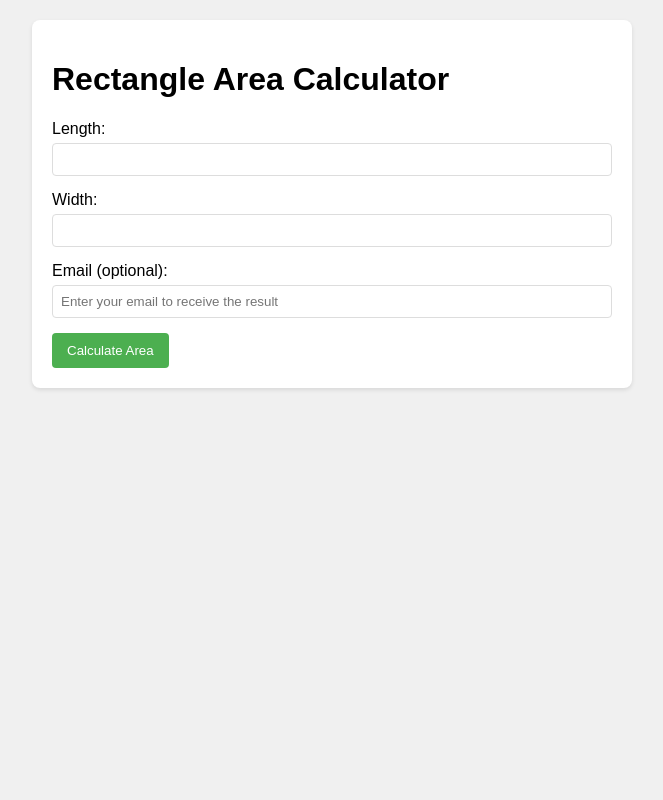
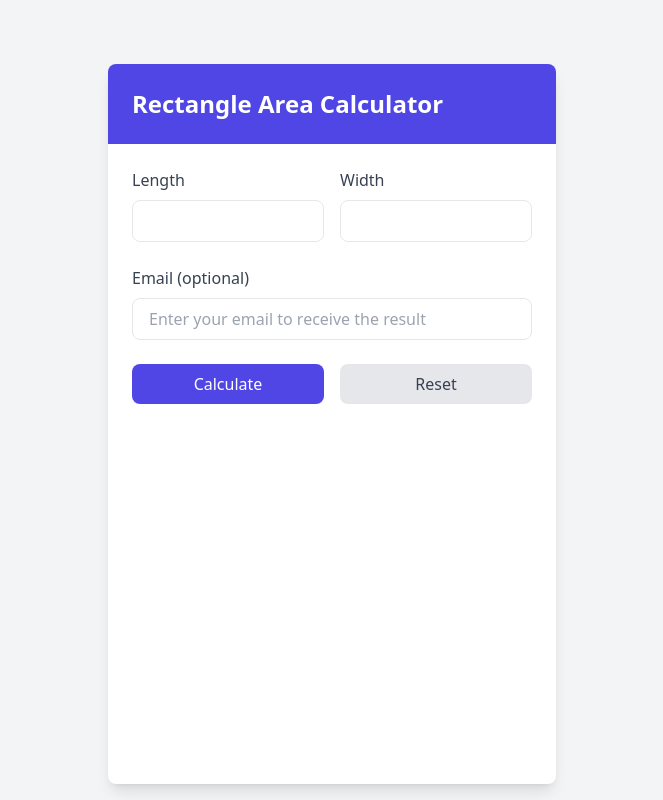
Before and after one commit to joshuawinningham/rectangle-area-calculator, a Flask app: page / in a window 1280 px wide. Shown: the whole page, without its empty margins (308-971 px from the left). Run offline with Flask 3, Linux system fonts and the light colour scheme; some libraries are stand-ins or nearby versions.

Commit message:
Update index.html template

```diff
--- a/templates/index.html
+++ b/templates/index.html
@@ -6,111 +6,124 @@
   <meta name="viewport"
     content="width=device-width, initial-scale=1.0">
   <title>Rectangle Area Calculator</title>
-  <style>
-    body {
-      font-family: Arial, sans-serif;
-      max-width: 600px;
-      margin: 0 auto;
-      padding: 20px;
-      background-color: #f0f0f0;
-    }
-
-    .calculator {
-      background-color: white;
-      padding: 20px;
-      border-radius: 8px;
-      box-shadow: 0 2px 4px rgba(0, 0, 0, 0.1);
-    }
-
-    .form-group {
-      margin-bottom: 15px;
-    }
-
-    label {
-      display: block;
-      margin-bottom: 5px;
-    }
-
-    input[type="number"],
-    input[type="email"] {
-      width: 100%;
-      padding: 8px;
-      border: 1px solid #ddd;
-      border-radius: 4px;
-      box-sizing: border-box;
-    }
-
-    button {
-      background-color: #4CAF50;
-      color: white;
-      padding: 10px 15px;
-      border: none;
-      border-radius: 4px;
-      cursor: pointer;
-    }
-
-    button:hover {
-      background-color: #45a049;
-    }
-
-    .result {
-      margin-top: 20px;
-      padding: 15px;
-      background-color: #e8f5e9;
-      border-radius: 4px;
-    }
-
-    canvas {
-      margin-top: 20px;
-      border: 1px solid #ddd;
-      background-color: white;
-      display: block;
-      margin-left: auto;
-      margin-right: auto;
-    }
-  </style>
+  <script src="https://cdn.tailwindcss.com"></script>
 </head>
 
-<body>
-  <div class="calculator">
-    <h1>Rectangle Area Calculator</h1>
-    <form method="POST">
-      <div class="form-group">
-        <label for="length">Length:</label>
+<body
+  class="bg-gray-100 min-h-screen flex justify-center p-4 pt-16">
+  <div
+    class="bg-white rounded-lg shadow-lg w-full max-w-md overflow-hidden">
+    <!-- Header -->
+    <div class="bg-indigo-600 text-white p-6">
+      <h1 class="text-2xl font-semibold">Rectangle Area
+        Calculator</h1>
+    </div>
+
+    <!-- Calculator Form -->
+    <div class="p-6">
+      <form method="POST" id="calculatorForm"
+        class="space-y-6">
+        <div class="grid grid-cols-2 gap-4">
+          <!-- Length Input -->
+          <div>
+            <label for="length"
+              class="block text-gray-700 font-medium mb-2">Length</label>
             <input type="number" id="length" name="length"
-          step="any" required>
+              step="any" required
+              class="w-full px-4 py-2 border rounded-lg focus:ring-2 focus:ring-indigo-500 focus:border-indigo-500">
           </div>
-      <div class="form-group">
-        <label for="width">Width:</label>
+          <!-- Width Input -->
+          <div>
+            <label for="width"
+              class="block text-gray-700 font-medium mb-2">Width</label>
             <input type="number" id="width" name="width"
-          step="any" required>
+              step="any" required
+              class="w-full px-4 py-2 border rounded-lg focus:ring-2 focus:ring-indigo-500 focus:border-indigo-500">
           </div>
-      <div class="form-group">
-        <label for="email">Email (optional):</label>
+        </div>
+
+        <!-- Email Input -->
+        <div>
+          <label for="email"
+            class="block text-gray-700 font-medium mb-2">Email
+            (optional)</label>
           <input type="email" id="email" name="email"
-          placeholder="Enter your email to receive the result">
+            placeholder="Enter your email to receive the result"
+            class="w-full px-4 py-2 border rounded-lg focus:ring-2 focus:ring-indigo-500 focus:border-indigo-500">
         </div>
-      <button type="submit">Calculate Area</button>
+
+        <!-- Buttons -->
+        <div class="grid grid-cols-2 gap-4">
+          <button type="submit"
+            class="w-full bg-indigo-600 text-white py-2 px-4 rounded-lg hover:bg-indigo-700 focus:outline-none focus:ring-2 focus:ring-indigo-500 focus:ring-offset-2">
+            Calculate
+          </button>
+          <button type="button" id="resetButton"
+            class="w-full bg-gray-200 text-gray-700 py-2 px-4 rounded-lg hover:bg-gray-300 focus:outline-none focus:ring-2 focus:ring-gray-500 focus:ring-offset-2">
+            Reset
+          </button>
+        </div>
       </form>
 
       {% if email_sent %}
-    <div class="result">
+      <div id="emailNotification"
+        class="mt-6 p-4 bg-green-100 text-green-700 rounded-lg">
         <p>Result has been sent to your email!</p>
       </div>
       {% endif %}
 
       {% if area is not none %}
-    <div class="result">
-      <h2>Result:</h2>
-      <p>With length {{ length }} and width {{ width }}</p>
+      <div id="results" class="mt-6 space-y-4">
+        <div
+          class="p-4 bg-green-100 text-green-700 rounded-lg">
+          <h2 class="font-semibold mb-2">Result:</h2>
+          <p>With length {{ length }} and width {{ width }}
+          </p>
           <p>The area of the rectangle is: {{ area }} square
             units</p>
-      <canvas id="rectangleCanvas" width="400"
-        height="300"></canvas>
         </div>
+
+        <!-- Visual Representation -->
+        <div class="mt-4">
+          <h3 class="text-gray-700 font-medium mb-2">Visual
+            Representation:</h3>
+          <canvas id="rectangleCanvas"
+            class="w-full border rounded-lg bg-white"></canvas>
+        </div>
+      </div>
+
       <script>
+        // Handle reset button click
+        document.getElementById('resetButton').addEventListener('click', function () {
+          // Reset form inputs
+          document.getElementById('calculatorForm').reset();
+
+          // Hide results if they exist
+          const results = document.getElementById('results');
+          if (results) {
+            results.style.display = 'none';
+          }
+
+          // Hide email notification if it exists
+          const emailNotification = document.getElementById('emailNotification');
+          if (emailNotification) {
+            emailNotification.style.display = 'none';
+          }
+
+          // Clear canvas if it exists
+          const canvas = document.getElementById('rectangleCanvas');
+          if (canvas) {
+            const ctx = canvas.getContext('2d');
+            ctx.clearRect(0, 0, canvas.width, canvas.height);
+          }
+
+          // Redirect to home page to clear server-side rendered results
+          window.location.href = '/';
+        });
+
         function drawRectangle() {
           const canvas = document.getElementById('rectangleCanvas');
+          canvas.height = 300; // Set fixed height
           const ctx = canvas.getContext('2d');
 
           // Get dimensions from Flask template variables
@@ -134,16 +147,11 @@
           const y = (canvas.height - scaledWidth) / 2;
 
           // Draw unit squares with alternating colors
-        const unitSize = scale; // Size of each unit square
+          const unitSize = scale;
           for (let i = 0; i < width; i++) {
             for (let j = 0; j < length; j++) {
               ctx.fillStyle = (i + j) % 2 === 0 ? '#e8f5e9' : '#c8e6c9';
-            ctx.fillRect(
-              x + j * unitSize,
-              y + i * unitSize,
-              unitSize,
-              unitSize
-            );
+              ctx.fillRect(x + j * unitSize, y + i * unitSize, unitSize, unitSize);
             }
           }
 
@@ -187,10 +195,19 @@
           ctx.stroke();
         }
 
-      // Draw rectangle when page loads
-      window.onload = drawRectangle;
+        // Make canvas responsive
+        function resizeCanvas() {
+          const canvas = document.getElementById('rectangleCanvas');
+          canvas.width = canvas.offsetWidth;
+          drawRectangle();
+        }
+
+        // Draw rectangle when page loads and when window is resized
+        window.onload = resizeCanvas;
+        window.addEventListener('resize', resizeCanvas);
       </script>
       {% endif %}
+    </div>
   </div>
 </body>
 
```
Lines whose indentation alone changed are shown as unchanged.
